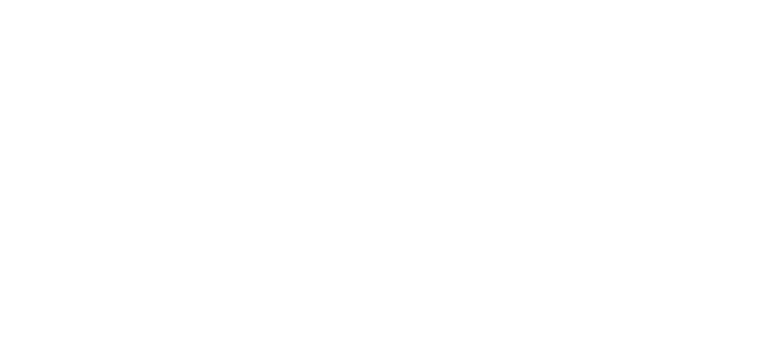
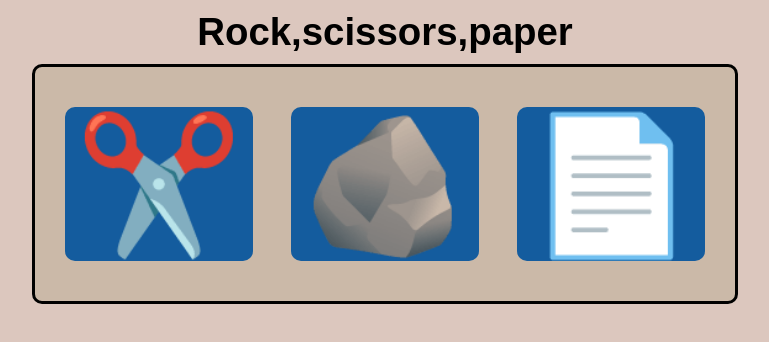
Before and after one commit to dedr209/rock-paper-scissors, a plain HTML site: page src/index.html in a window 1280 px wide. Shown: the whole page, without its empty margins (255-1024 px from the left). Drawn offline with Linux system fonts and the light colour scheme.

Commit message:
feat: UI Interface(css and html) create for future operations

```diff
--- a/src/index.html
+++ b/src/index.html
@@ -1,10 +1,23 @@
 <!DOCTYPE html>
 <html lang="en">
 <head>
+    <link rel="stylesheet" href="style.css">
     <meta charset="UTF-8">
     <title>RPS</title>
     <script src="script.js"></script>
 </head>
 <body>
+<h1 class="headline">Rock,scissors,paper</h1>
+<div class="choices-block">
+    <div data-choice="scissors" class="item-block">
+        <span class="game-item">✂️</span>
+    </div>
+    <div data-choice="rock" class="item-block">
+        <span class="game-item">🪨</span>
+    </div>
+    <div data-choice="paper" class="item-block">
+        <span class="game-item">📄</span>
+    </div>
+</div>
 </body>
 </html>
--- a/src/script.js
+++ b/src/script.js
@@ -1,6 +1,5 @@
 let humanScore = 0;
 let computerScore = 0;
-
 
 function getComputerChoice() {
     // Gives the range of a possible combination from (0*3 + 1*3) + 1 => 1 to 3
--- /dev/null
+++ b/src/style.css
@@ -0,0 +1,50 @@
+* {
+    margin: 0;
+    padding: 0;
+    box-sizing: border-box;
+}
+
+html {
+    font-size: 1.2rem;
+    font-family: sans-serif;
+}
+
+body {
+    margin: 0 20px;
+    background-color: #DCC7BE;
+
+}
+
+.headline {
+    margin: 10px 0;
+    text-align: center;
+}
+
+.choices-block {
+    width: max-content;
+    background: #CBB9A8;
+    margin: 0 auto;
+    padding: 30px;
+    border: 3px solid #000000;
+    border-radius: 10px;
+    display: flex;
+    justify-content: space-between;
+    gap: 2rem;
+    flex: 1;
+    flex-wrap: wrap;
+}
+
+.item-block {
+    width: max-content;
+    background: #145C9E;
+    border-radius: 10px;
+    text-align: center;
+    padding: 10px;
+    margin: 10px 0;
+}
+
+.game-item {
+    font-size: 7rem;
+    line-height: 1;
+    display: inline-block;
+}
```
